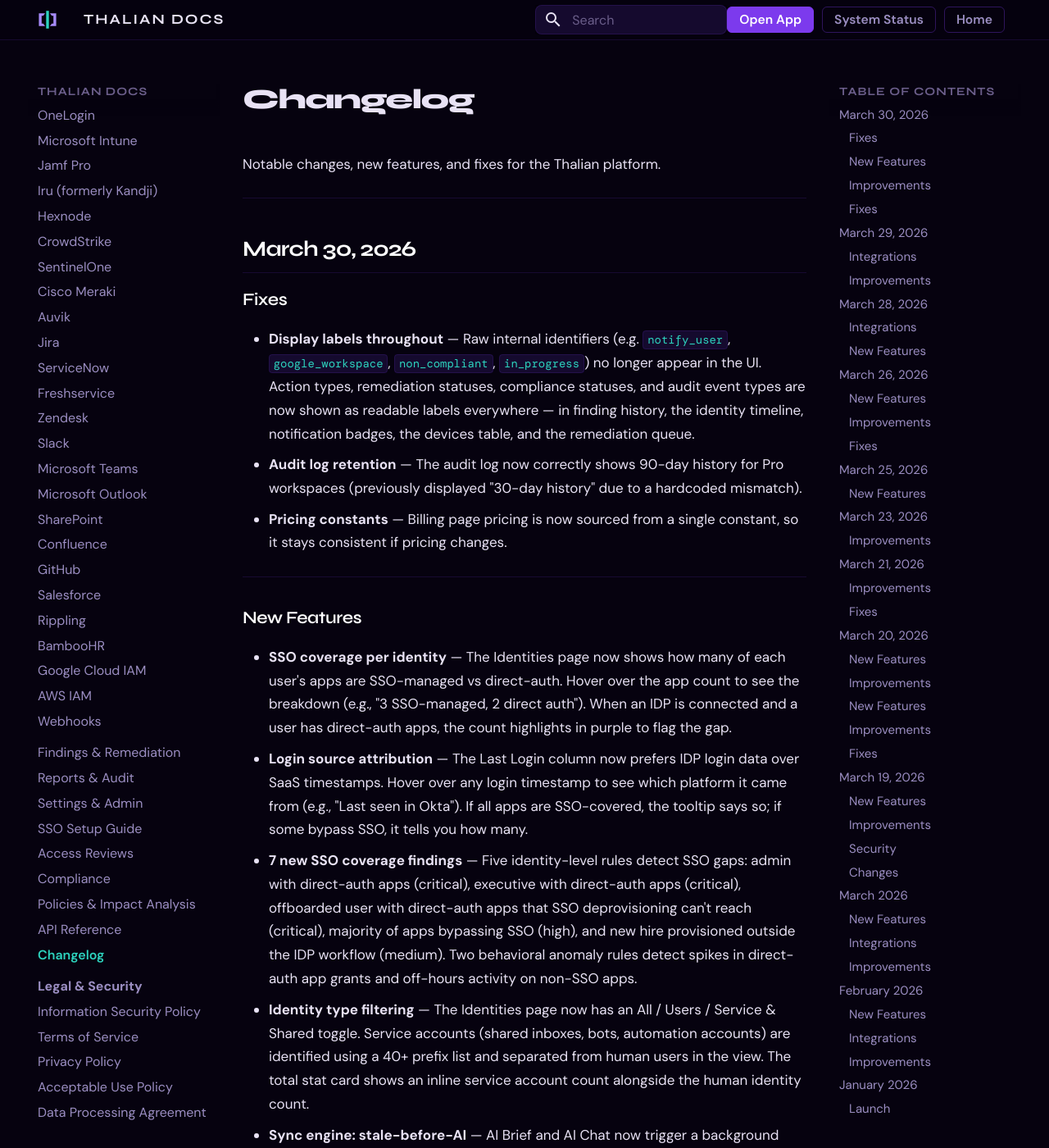
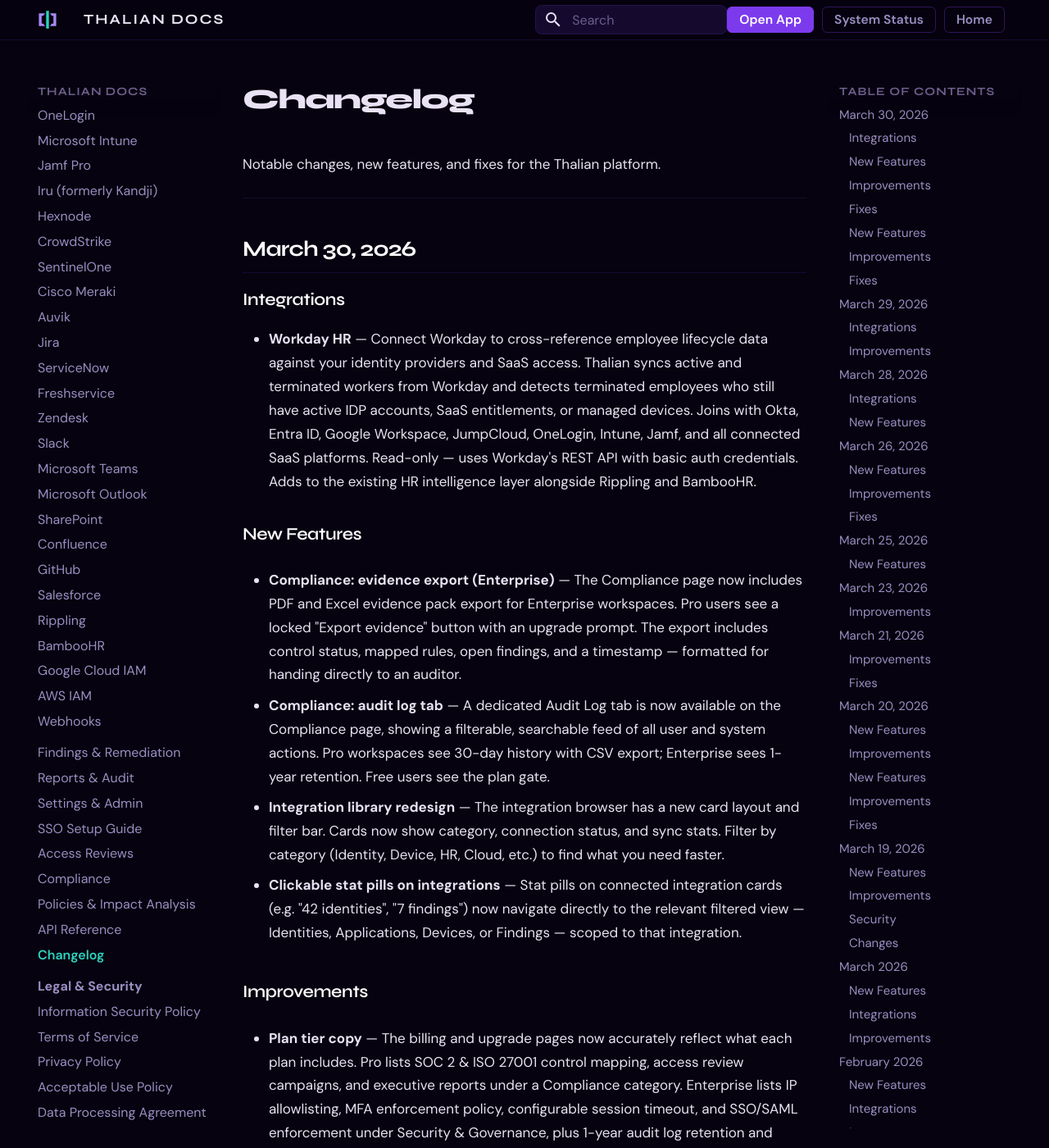
Before and after one commit to tori-mf13/thalian-docs, an MkDocs documentation site: the page built from docs/changelog.md, in a window 1280 px wide and 1400 px high. Shown: the whole window at 82% size. Built offline with MkDocs 1.6.1 and Material for MkDocs 9.7.7, drawn with Linux system fonts in a browser that asks for light colours; some of the changed text lies outside the part shown.

Commit message:
docs(changelog): March 30 — Workday, compliance export, audit log tab, integration library, plan tier copy, fixes
Co-Authored-By: Claude Sonnet 4.6 <noreply@anthropic.com>

```diff
--- a/docs/changelog.md
+++ b/docs/changelog.md
@@ -6,11 +6,33 @@ Notable changes, new features, and fixes for the Thalian platform.
 
 ## March 30, 2026
 
+### Integrations
+
+- **Workday HR** — Connect Workday to cross-reference employee lifecycle data against your identity providers and SaaS access. Thalian syncs active and terminated workers from Workday and detects terminated employees who still have active IDP accounts, SaaS entitlements, or managed devices. Joins with Okta, Entra ID, Google Workspace, JumpCloud, OneLogin, Intune, Jamf, and all connected SaaS platforms. Read-only — uses Workday's REST API with basic auth credentials. Adds to the existing HR intelligence layer alongside Rippling and BambooHR.
+
+### New Features
+
+- **Compliance: evidence export (Enterprise)** — The Compliance page now includes PDF and Excel evidence pack export for Enterprise workspaces. Pro users see a locked "Export evidence" button with an upgrade prompt. The export includes control status, mapped rules, open findings, and a timestamp — formatted for handing directly to an auditor.
+
+- **Compliance: audit log tab** — A dedicated Audit Log tab is now available on the Compliance page, showing a filterable, searchable feed of all user and system actions. Pro workspaces see 30-day history with CSV export; Enterprise sees 1-year retention. Free users see the plan gate.
+
+- **Integration library redesign** — The integration browser has a new card layout and filter bar. Cards now show category, connection status, and sync stats. Filter by category (Identity, Device, HR, Cloud, etc.) to find what you need faster.
+
+- **Clickable stat pills on integrations** — Stat pills on connected integration cards (e.g. "42 identities", "7 findings") now navigate directly to the relevant filtered view — Identities, Applications, Devices, or Findings — scoped to that integration.
+
+### Improvements
+
+- **Plan tier copy** — The billing and upgrade pages now accurately reflect what each plan includes. Pro lists SOC 2 & ISO 27001 control mapping, access review campaigns, and executive reports under a Compliance category. Enterprise lists IP allowlisting, MFA enforcement policy, configurable session timeout, and SSO/SAML enforcement under Security & Governance, plus 1-year audit log retention and SIEM export under Compliance & Audit.
+
+- **Compliance tab gating** — All three tabs on the Compliance page (Controls, Access Reviews, Playbooks) now correctly require Pro or Enterprise. Previously, free users could navigate directly to the Access Reviews and Audit Log tabs via URL and bypass the plan gate.
+
 ### Fixes
 
 - **Display labels throughout** — Raw internal identifiers (e.g. `notify_user`, `google_workspace`, `non_compliant`, `in_progress`) no longer appear in the UI. Action types, remediation statuses, compliance statuses, and audit event types are now shown as readable labels everywhere — in finding history, the identity timeline, notification badges, the devices table, and the remediation queue.
 - **Audit log retention** — The audit log now correctly shows 90-day history for Pro workspaces (previously displayed "30-day history" due to a hardcoded mismatch).
 - **Pricing constants** — Billing page pricing is now sourced from a single constant, so it stays consistent if pricing changes.
+- **Compliance deep links** — "View findings →" links inside expanded compliance controls now navigate correctly to the Findings page filtered to that rule.
+- **AI chat MFA/login accuracy** — The AI assistant no longer reports MFA or login status for platforms that don't expose that data (e.g. GitHub, Slack), preventing misleading "no MFA" statements for accounts where MFA is managed by an IDP.
 
 ---
 
```
